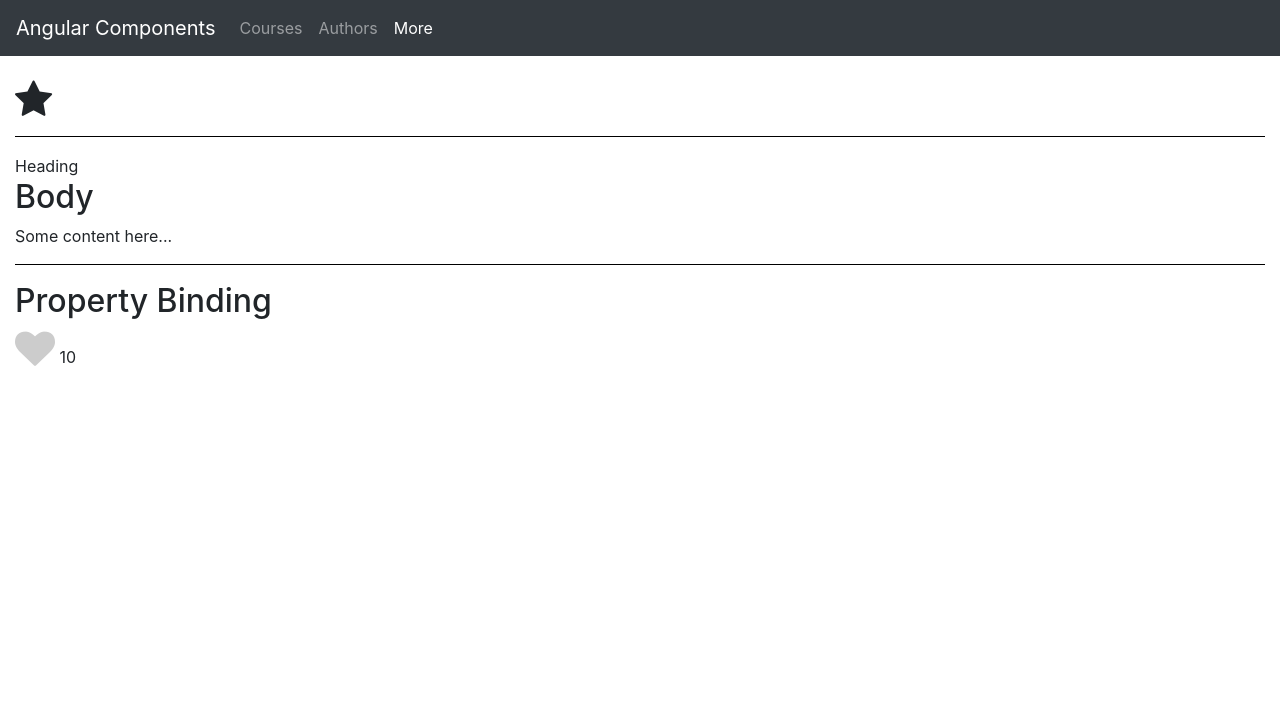
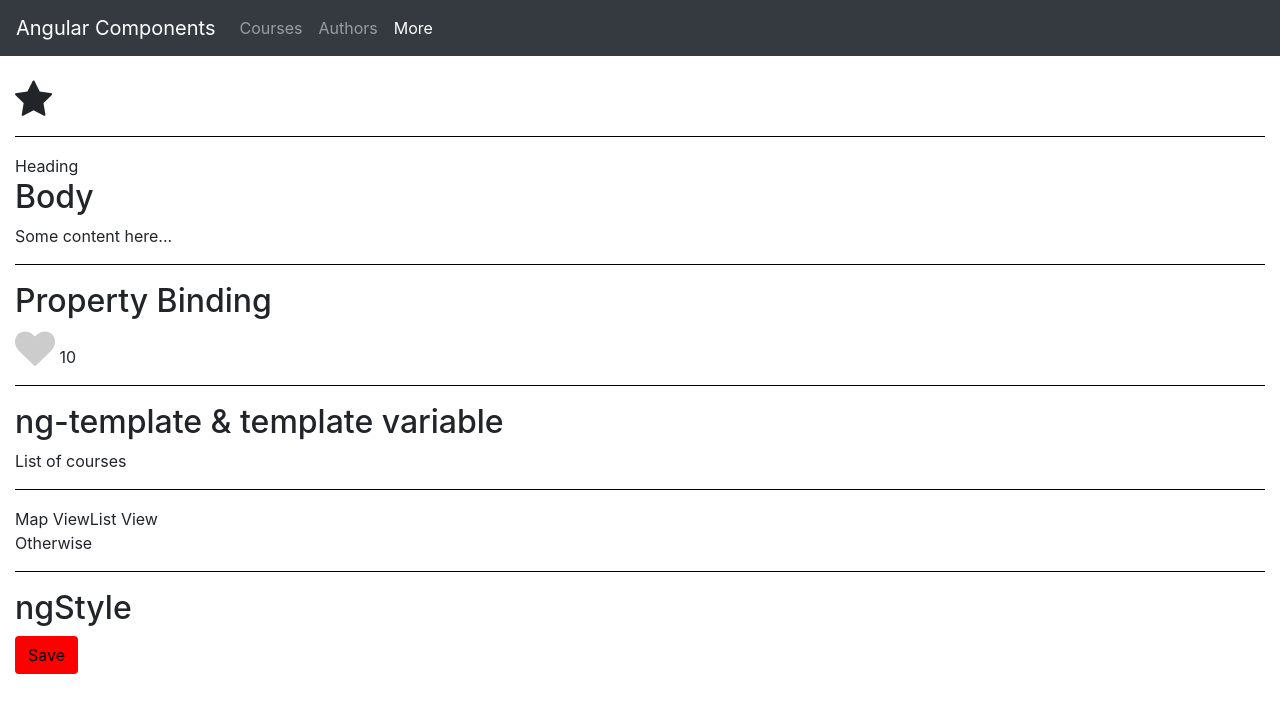
Before and after one commit to kboul/angular-components, an Angular app: page /more in a window 1280 px wide. Shown: the top 712 px of the page. Built offline with nearby package versions, Linux system fonts and the light colour scheme.

Commit message:
Add template, ngSwitch, ngStyle examples in Angular

```diff
--- a/src/app/components/more/more.component.html
+++ b/src/app/components/more/more.component.html
@@ -22,3 +22,39 @@
     [isActive]="tweet.isLiked"
     [likesCount]="tweet.likesCount">
 </like>
+
+<hr style="height: 1px; border-top: 1px solid black;">
+<h2>ng-template & template variable</h2>
+
+<div *ngIf="courses.length > 0; then coursesList else noCourses"></div>
+<ng-template #coursesList>
+    List of courses
+</ng-template>
+<ng-template #noCourses>
+    No courses yet
+</ng-template>
+
+<hr style="height: 1px; border-top: 1px solid black;">
+
+<ul class="nav nav-pills">
+    <li [class.active]="viewMode == 'map'"><a (click)="viewMode = 'map'">Map View</a></li>
+    <li [class.active]="viewMode == 'list'"><a (click)="viewMode = 'list'">List View</a></li>
+</ul>
+<div [ngSwitch]="viewMode">
+    <div *ngSwitchCase="'map'">Map View Content</div>
+    <div *ngSwitchCase="'list'">List View Content</div>
+    <div *ngSwitchDefault>Otherwise</div>
+</div>
+
+<hr style="height: 1px; border-top: 1px solid black;">
+<h2>ngStyle</h2>
+
+<button
+    class="btn btn-default"
+    [ngStyle]="{
+        'backgroundColor': canSave ? 'blue' : 'red',
+        'color': canSave ? 'white' : 'black',
+        'fontWeight': canSave ? 'bold' : 'normal'
+    }">
+    Save
+</button>
--- a/src/app/components/more/more.component.ts
+++ b/src/app/components/more/more.component.ts
@@ -8,7 +8,6 @@ import { FavoriteChangedEventArgs } from '../../models/favoriteChangedEventArgs'
 })
 
 export class MoreComponent {
-
     star = {
         isFavorite: true
     }
```
